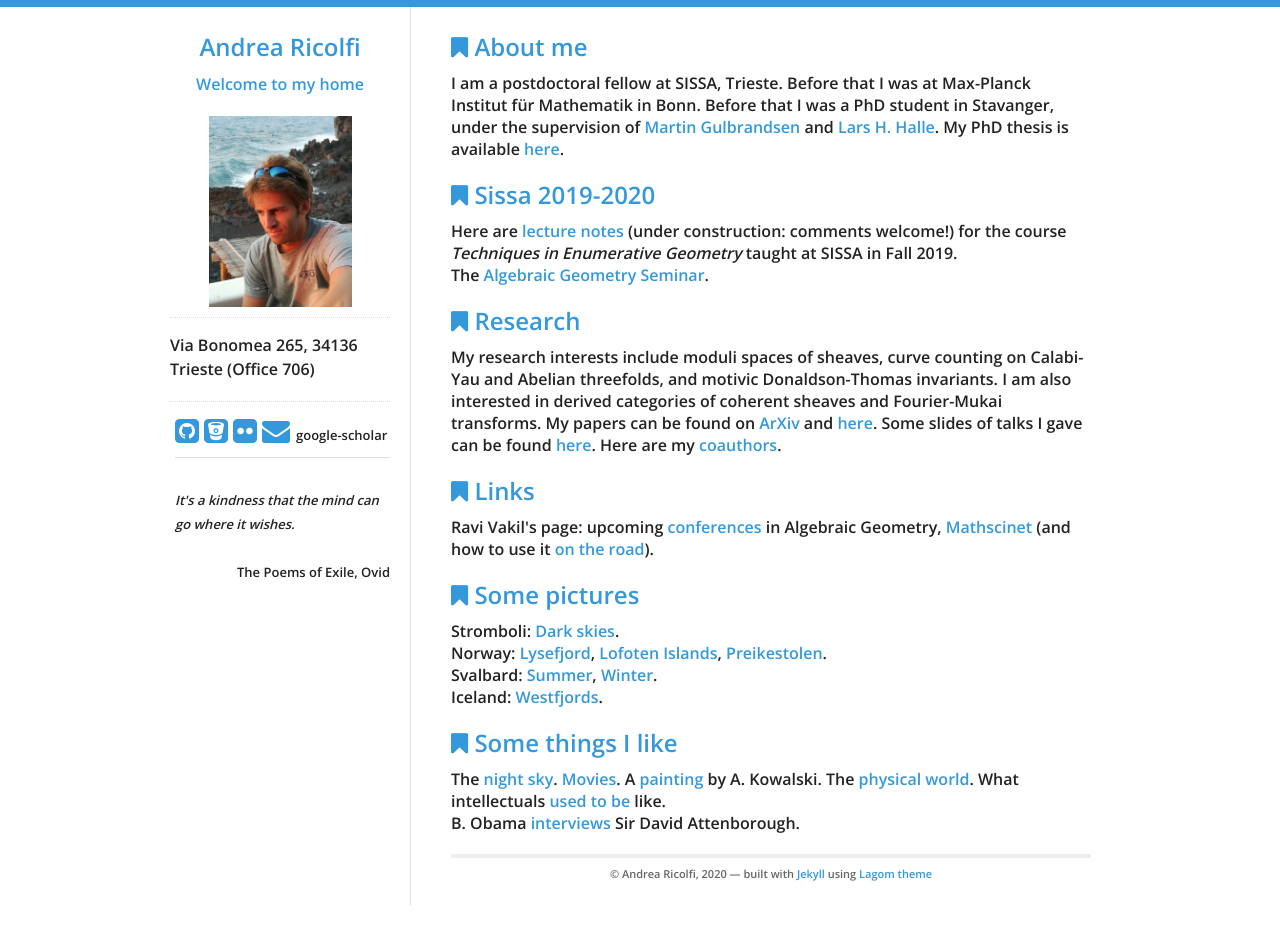
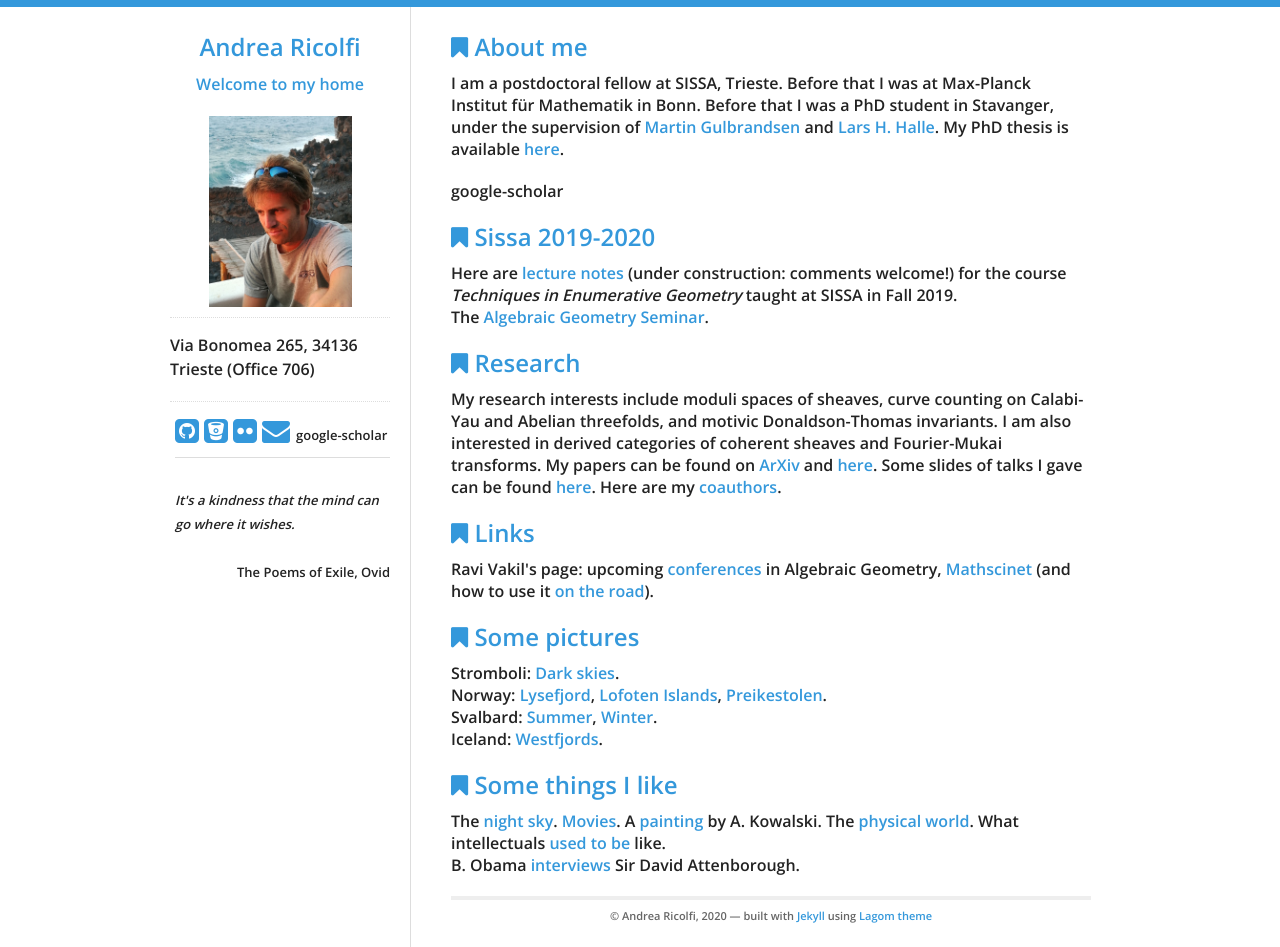
Before and after one commit to atricolfi/atricolfi.github.io, a Jekyll site: the page built from index.html, in a window 1280 px wide. Built offline with Jekyll 4.4.1, drawn with Linux system fonts in a browser that asks for light colours; before the commit the page ends 907 px from its top, so only the background shows below that.

Commit message:
Update index.html

```diff
--- a/index.html
+++ b/index.html
@@ -9,6 +9,10 @@ title: Homepage
 I am a postdoctoral fellow at SISSA, Trieste. Before that I was at Max-Planck Institut für Mathematik in Bonn. Before that I was a PhD student in Stavanger,
 under the supervision of <a href="http://www.ux.uis.no/%7Emartingg/">Martin Gulbrandsen</a> and
 <a href="http://www.math.ku.dk/english/about/news/halle/"> Lars H. Halle</a>. My PhD thesis is available <a href="phd-thesis.pdf">here</a>.
+  <div class="col-2 center ai case">
+        <i class="ai ai-google-scholar ai-4x"></i>
+        google-scholar
+    </div>
 </p>
 
   <div id="home">
```
